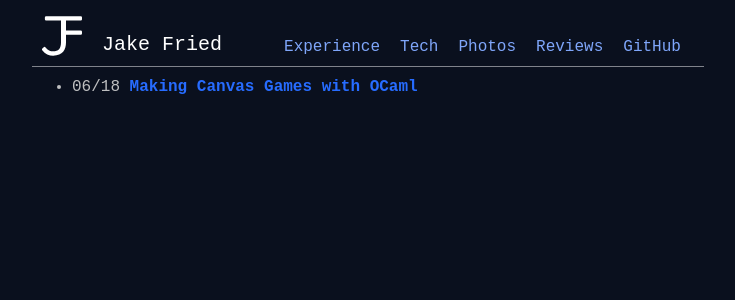
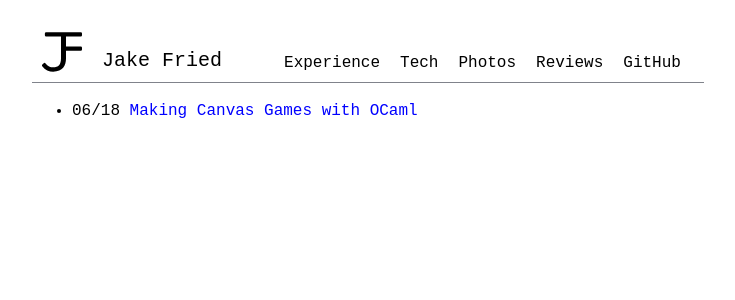
Before and after one commit to samouri/samouri.github.io, a Jekyll site: the page built from tech.md, in a window 1280 px wide. Shown: the top 300 px of the page, without its empty margins (272-1007 px from the left). Built offline with Jekyll 4.4.1, drawn with Linux system fonts in a browser that asks for light colours.

Commit message:
whiteify

```diff
--- a/_includes/head.html
+++ b/_includes/head.html
@@ -1,5 +1,5 @@
     <title>samouri</title>
-    <link rel="icon" href="/assets/images/favicon.ico" type="image/x-icon" />
+    <link rel="icon" href="/favicon.ico" type="image/x-icon" />
     <meta name="description" content="Jake Fried's Resume and Blog." />
     <!-- Play nicely on mobile -->
     <meta name="viewport" content="width=device-width, initial-scale=1" />
--- a/_includes/nav.html
+++ b/_includes/nav.html
@@ -1,6 +1,6 @@
 <nav>
   <a href="/" class="favicon">
-    <img src="/assets/images/favicon-white.svg" height="40px" width="40px" alt="favicon-jf" />
+    <img src="/assets/images/favicon-black.svg" height="40px" width="40px" alt="favicon-jf" />
   </a>
   <a href="/" id="myname" >Jake Fried </a>
   <div style="margin-right:42px;"></div>
@@ -14,8 +14,6 @@
 <style>
   body {
     font-family: monospace, sans-serif;
-    background-color: #0a101e;
-    color: #d7d7d7e0;
     max-width: 42rem;
     margin: 0 auto;
     padding-left: 10px;
@@ -26,7 +24,7 @@
     display: flex;
     flex-direction: row;
     padding-bottom: 10px;
-    padding-top: 16px;
+    padding-top: 32px;
     border-bottom: #80838b solid 1px;
   }
 
@@ -63,20 +61,14 @@
   }
 
   nav a {
+    color: black;
     text-decoration: none;
-    color: #7fa6fa;
   }
 
   #myname {
-    color: white;
     display: flex;
     font-size: 1.25rem;
-  }
-
-  a:hover,
-  #myname:hover {
-    transition: 0.3s;
-    color: #fa7fea;
+    text-decoration: none;
   }
 
   .content {
--- a/_layouts/page.html
+++ b/_layouts/page.html
@@ -3,66 +3,6 @@
   <head>
 {% include head.html %}
   </head>
-  <style>
-    .company {
-      margin-top: 16px;
-      font-size: 1.25rem;
-    }
-
-    .company-date {
-      float: right;
-      color: #82858c;
-      font-size: 1rem;
-      font-weight: normal;
-    }
-
-    #experience {
-      margin-top: 16px;
-      line-height: normal;
-    }
-
-    .content {
-      font-size: 16px;
-      margin: 0 auto;
-      line-height: 1.5;
-    }
-
-    footer {
-      border-top: black solid 1px;
-      height: 50px;
-      margin-top: 20px;
-      padding-top: 5px;
-    }
-
-    .content a {
-      color: rgb(39, 108, 255);
-      text-decoration: none;
-      font-weight: 600;
-    }
-
-    h2 {
-      font-size: 1.75rem;
-      color: #e8e8e8;
-    }
-    h3 {
-      margin-top: 32px;
-      margin-bottom: 0;
-    }
-
-    ul, p {
-      margin-top: 8px;
-    }
-
-    @media only screen and (max-width: 600px) {
-      /* hacky standin for company lines*/
-      h3 {
-        display: flex;
-        flex-direction: column;
-      }
-      br {display: none;}
-    }
-  </style>
-
   <body>
     {% include nav.html %}
     <div class="content">{{ content }}</div>
--- a/tech.md
+++ b/tech.md
@@ -1,6 +1,15 @@
 ---
 layout: page
 ---
+<style>
+  li a {
+    text-decoration: none;
+    color: blue;
+  }
+  li a:hover {
+    text-decoration: underline;
+  }
+</style>
 
 <ul>
   {% for post in site.categories.posts %}
```
Also changed, not shown: index.md (+68 -0 lines), assets/images/favicon.ico (deleted).
